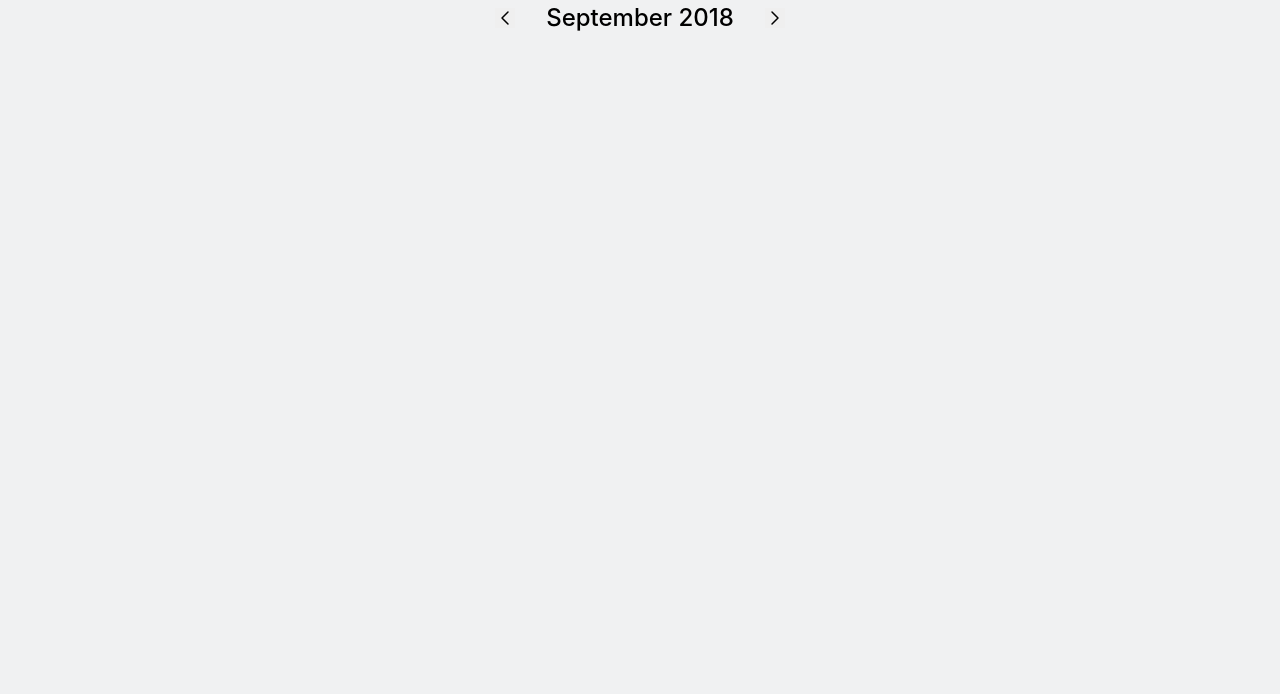
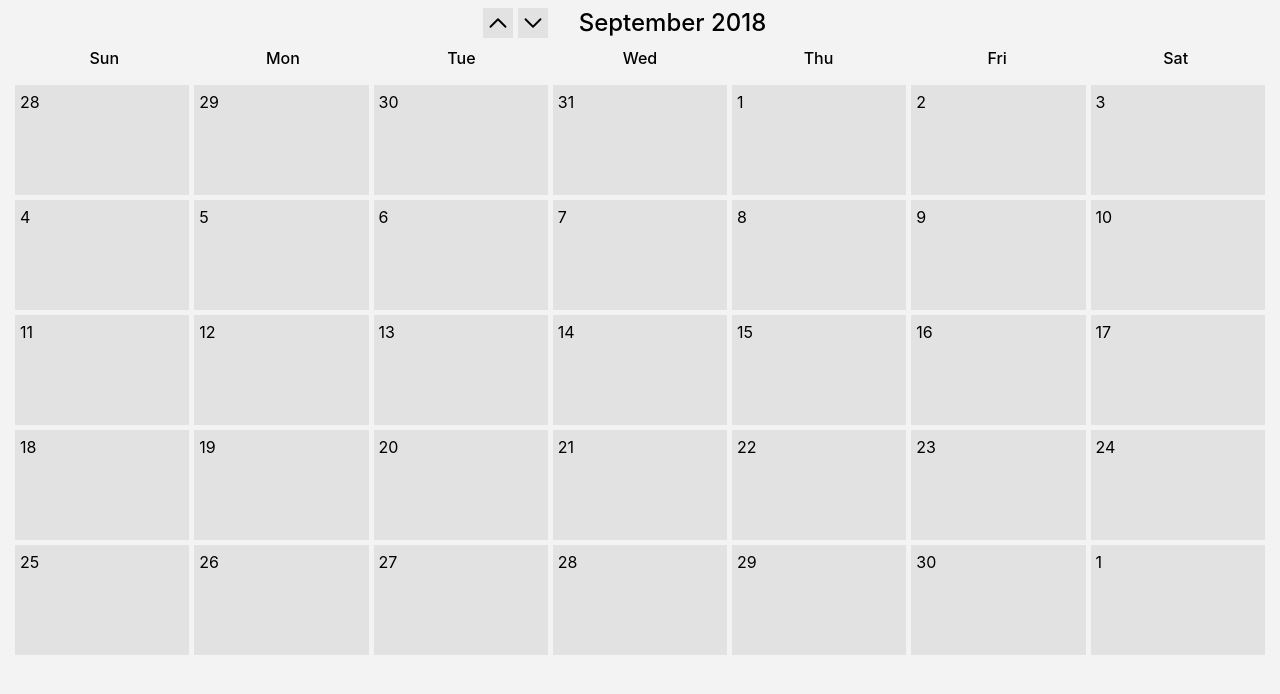
Before and after one commit to SergejShk/scheduler, a React (Vite) app: page / in a window 1280 px wide. Shown: the top 694 px of the page. Built offline with nearby package versions, Linux system fonts and the light colour scheme.

Commit message:
Created base CalendarBody

```diff
--- a/src/components/App.tsx
+++ b/src/components/App.tsx
@@ -4,9 +4,9 @@ import Calendar from "./Calendar";
 
 const App: FC = () => {
 	return (
-		<div>
+		<>
 			<Calendar />
-		</div>
+		</>
 	);
 };
 
--- a/src/components/Calendar.tsx
+++ b/src/components/Calendar.tsx
@@ -1,5 +1,7 @@
 import { FC } from "react";
 import styled from "styled-components";
+
+import { days, weekDays } from "../utils/constants";
 
 const Calendar: FC = () => {
 	const prevMonthClick = () => {
@@ -13,40 +15,99 @@ const Calendar: FC = () => {
 	return (
 		<CalendarStyled>
 			<Heading>
-				<LeftArrow type="button" onClick={prevMonthClick} />
-				<DateText>September 2018</DateText>
-				<RightArrow type="button" onClick={nextMonthClick} />
+				<PrevArrow type="button" onClick={prevMonthClick} />
+				<NextArrow type="button" onClick={nextMonthClick} />
+				<CurrentDate>September 2018</CurrentDate>
 			</Heading>
+
+			<CalendarBody>
+				<WeekDaysList>
+					{weekDays.map((day, idx) => (
+						<WeekDaysItem key={idx}>{day}</WeekDaysItem>
+					))}
+				</WeekDaysList>
+				<DaysList>
+					{days.map((day, idx) => (
+						<DaysItem key={idx}>{day}</DaysItem>
+					))}
+				</DaysList>
+			</CalendarBody>
 		</CalendarStyled>
 	);
 };
 
 export default Calendar;
 
-const CalendarStyled = styled.div``;
+const CalendarStyled = styled.div`
+	height: 100vh;
+	background-color: #f4f3f3;
+`;
 
 const Heading = styled.div`
 	display: flex;
 	align-items: center;
 	justify-content: center;
+	padding: 5px;
 `;
 
-const LeftArrow = styled.button`
-	width: 20px;
-	height: 20px;
+const PrevArrow = styled.button`
+	width: 30px;
+	height: 30px;
+	background-color: #e2e2e2;
 	background-image: url("/icons/nav-arrow.svg");
-	background-size: auto;
+	background-size: contain;
 	background-position: center center;
 	background-repeat: no-repeat;
+	transform: rotate(90deg);
+	transition: background-color 250ms cubic-bezier(0.4, 0, 0.2, 1);
+
+	&:hover {
+		background-color: #ccc;
+	}
 `;
 
-const RightArrow = styled(LeftArrow)`
-	transform: rotate(180deg);
+const NextArrow = styled(PrevArrow)`
+	transform: rotate(270deg);
+	margin-left: 5px;
 `;
 
-const DateText = styled.p`
+const CurrentDate = styled.p`
 	min-width: 250px;
 	font-size: 24px;
 	font-weight: 500;
 	text-align: center;
 `;
+
+const CalendarBody = styled.div`
+	padding: 0 15px;
+`;
+
+const CalendarList = styled.ul`
+	display: flex;
+	flex-wrap: wrap;
+	text-align: center;
+`;
+
+const CalendarItem = styled.li`
+	width: calc(100% / 7);
+	cursor: grab;
+`;
+
+const WeekDaysList = styled(CalendarList)``;
+
+const WeekDaysItem = styled(CalendarItem)`
+	font-weight: 500;
+`;
+
+const DaysList = styled(CalendarList)`
+	margin-top: 15px;
+	gap: 5px;
+	text-align: left;
+`;
+
+const DaysItem = styled(CalendarItem)`
+	height: 100px;
+	width: calc(100% / 7 - 5px - 10px + 0.7px);
+	background-color: #e2e2e2;
+	padding: 5px;
+`;
--- a/src/index.css
+++ b/src/index.css
@@ -12,7 +12,7 @@ body {
 	margin: 0;
 	min-width: 100vw;
 	min-height: 100vh;
-	background-color: #f0f1f2;
+	background-color: #fff;
 }
 
 ul,
--- a/src/utils/constants.ts
+++ b/src/utils/constants.ts
@@ -12,3 +12,43 @@ export const monthes = [
 	"November",
 	"December",
 ];
+
+export const weekDays = ["Sun", "Mon", "Tue", "Wed", "Thu", "Fri", "Sat"];
+
+export const days = [
+	"28",
+	"29",
+	"30",
+	"31",
+	"1",
+	"2",
+	"3",
+	"4",
+	"5",
+	"6",
+	"7",
+	"8",
+	"9",
+	"10",
+	"11",
+	"12",
+	"13",
+	"14",
+	"15",
+	"16",
+	"17",
+	"18",
+	"19",
+	"20",
+	"21",
+	"22",
+	"23",
+	"24",
+	"25",
+	"26",
+	"27",
+	"28",
+	"29",
+	"30",
+	"1",
+];
```
